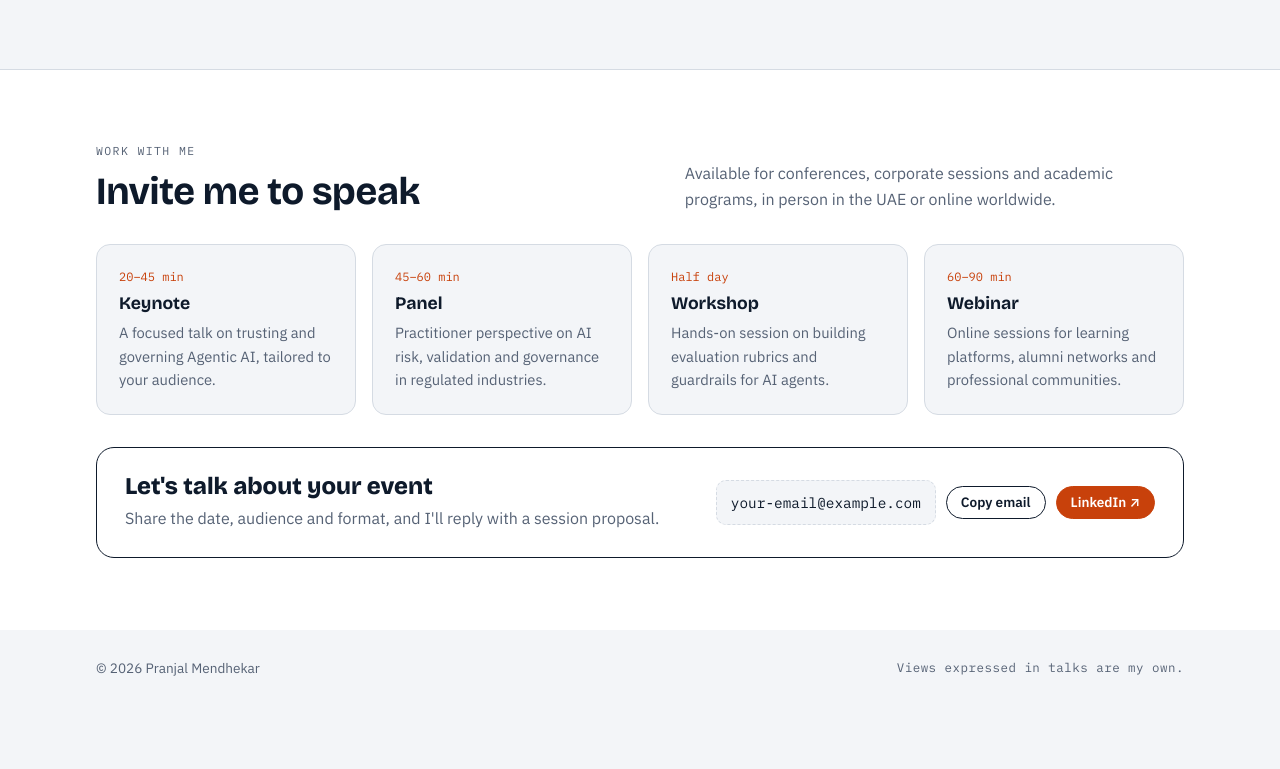
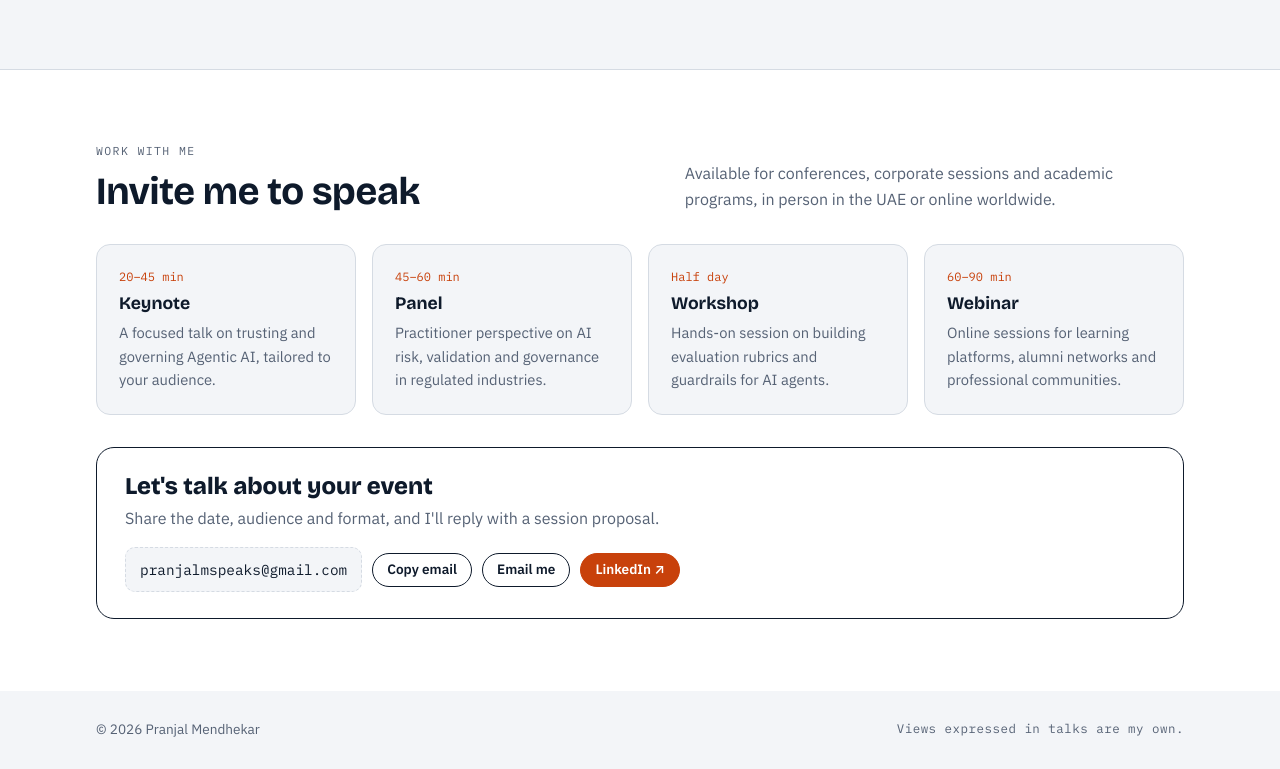
Before and after one commit to pm1596/pm1596.github.io, a plain HTML site: page index.html in a window 1280 px wide. Shown: the part 6251-7020 px from the top of the page. Before the commit the page ends 6959 px from the top, so only its background shows below. Drawn offline with nearby package versions, Linux system fonts and the light colour scheme.

Commit message:
Add files via upload

```diff
--- a/index.html
+++ b/index.html
@@ -396,8 +396,9 @@ footer .wrap{padding-block:28px;display:flex;justify-content:space-between;gap:1
       <div class="contact">
         <div style="display:flex;flex-direction:column;gap:6px"><h3>Let's talk about your event</h3><p style="color:var(--muted)">Share the date, audience and format, and I'll reply with a session proposal.</p></div>
         <div class="row">
-          <span class="addr" id="addr">your-email@example.com</span>
+          <span class="addr" id="addr">pranjalmspeaks@gmail.com</span>
           <button class="btn sm" type="button" id="copy">Copy email</button>
+          <a class="btn sm" href="mailto:pranjalmspeaks@gmail.com?subject=Speaking%20invitation">Email me</a>
           <a class="btn sm primary" href="https://www.linkedin.com/" target="_blank" rel="noopener">LinkedIn ↗</a>
         </div>
       </div>
```
